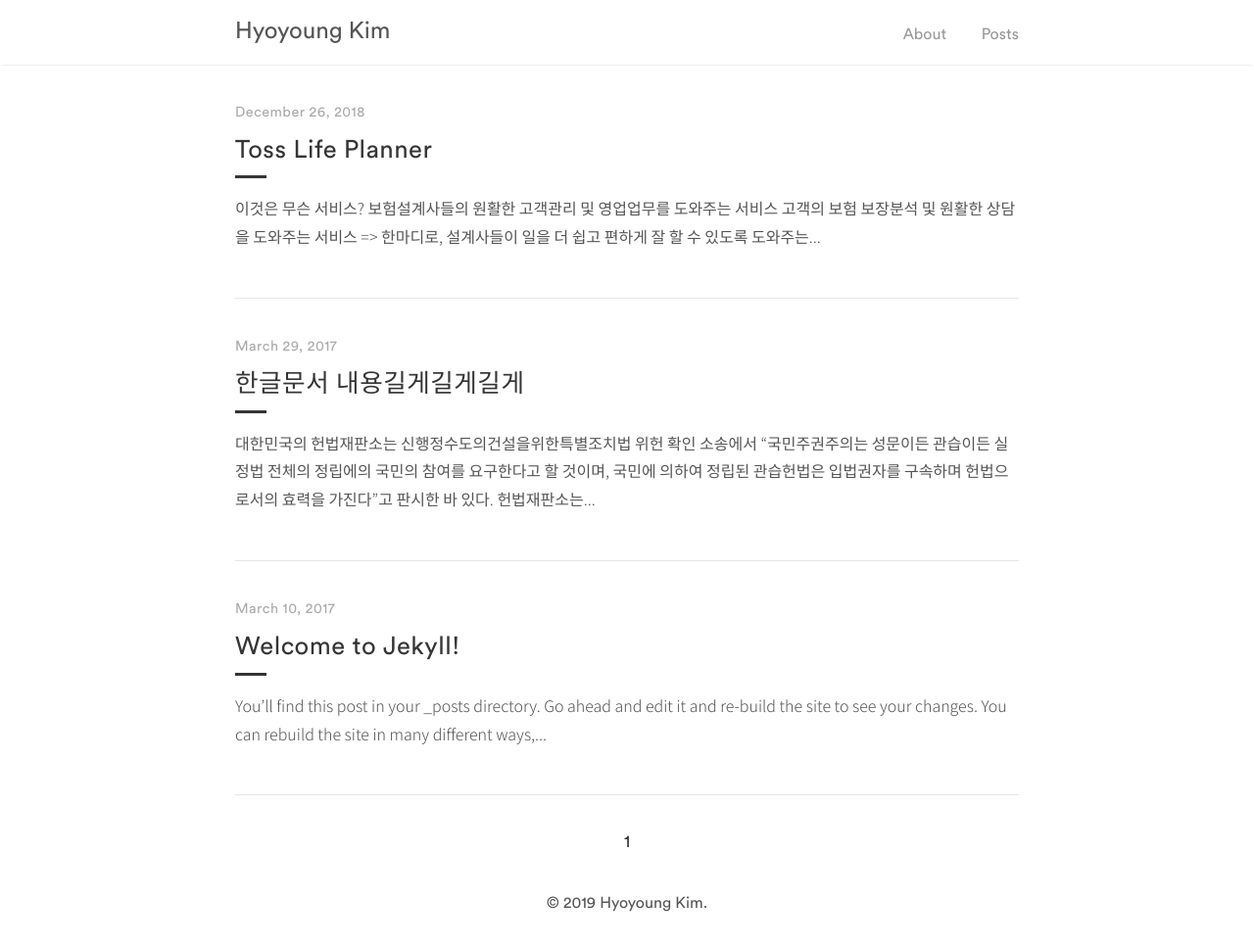
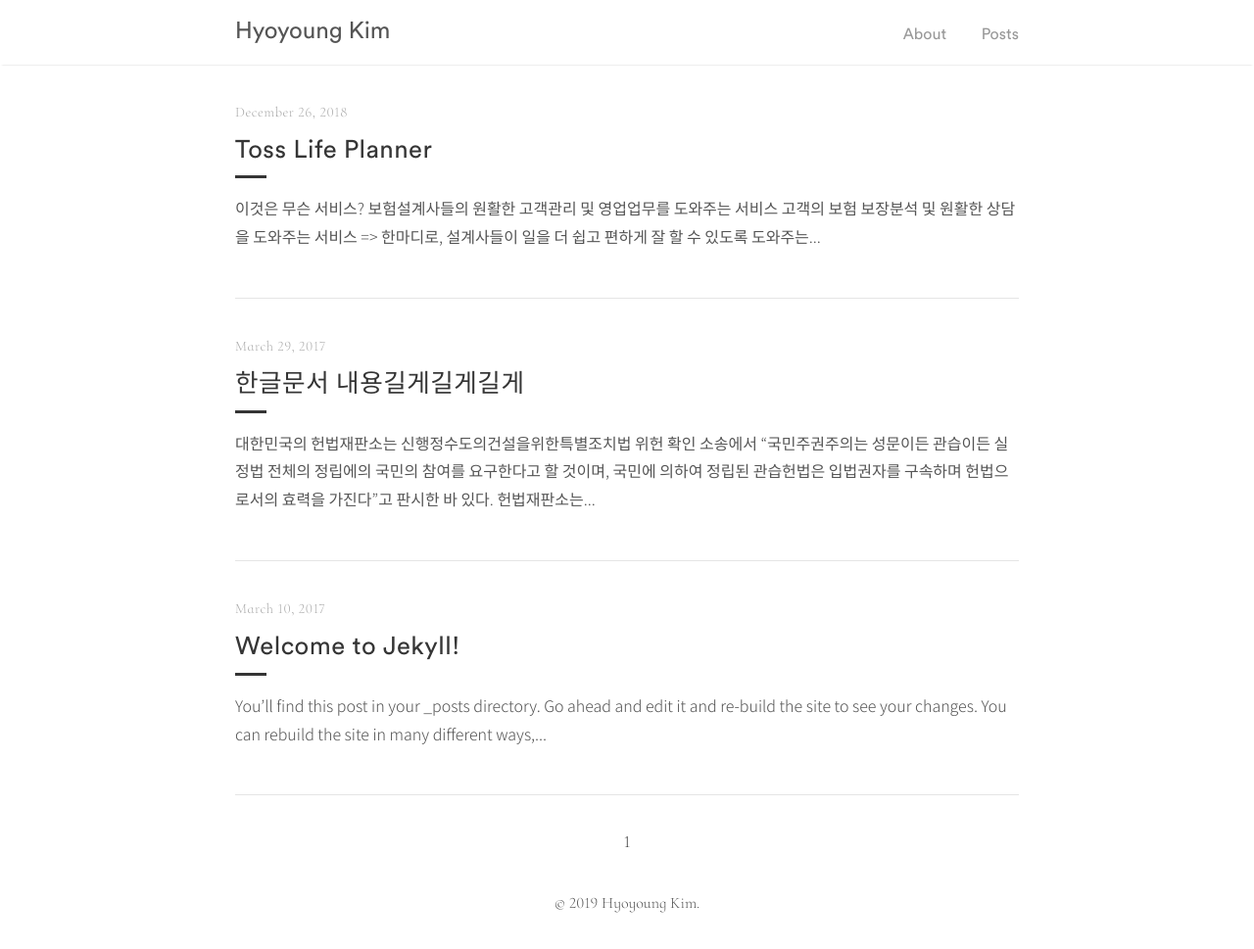
Before and after one commit to hyngkm/hyngkm.github.io, a Jekyll site: the page built from index.html, in a window 1280 px wide. Shown: the whole page at 98% size. Built offline with Jekyll 4.4.1, drawn with Linux system fonts in a browser that asks for light colours; some web fonts are replaced; the list of posts is cut into pages by our own code.

Commit message:
Update _variables.scss

```diff
--- a/_sass/tale/_variables.scss
+++ b/_sass/tale/_variables.scss
@@ -12,7 +12,7 @@ $code-color: #bf616a;
 
 // Fonts
 $serif-primary: 'Noto Sans KR', sans-serif;
-$serif-secondary: 'CircularStd-Book', sans-serif;
+$serif-secondary: 'Cormorant Infant', serif;
 $sans-serif: 'CircularStd-Book', sans-serif;
 $monospaced: 'Roboto Mono', monospace;
 
```
